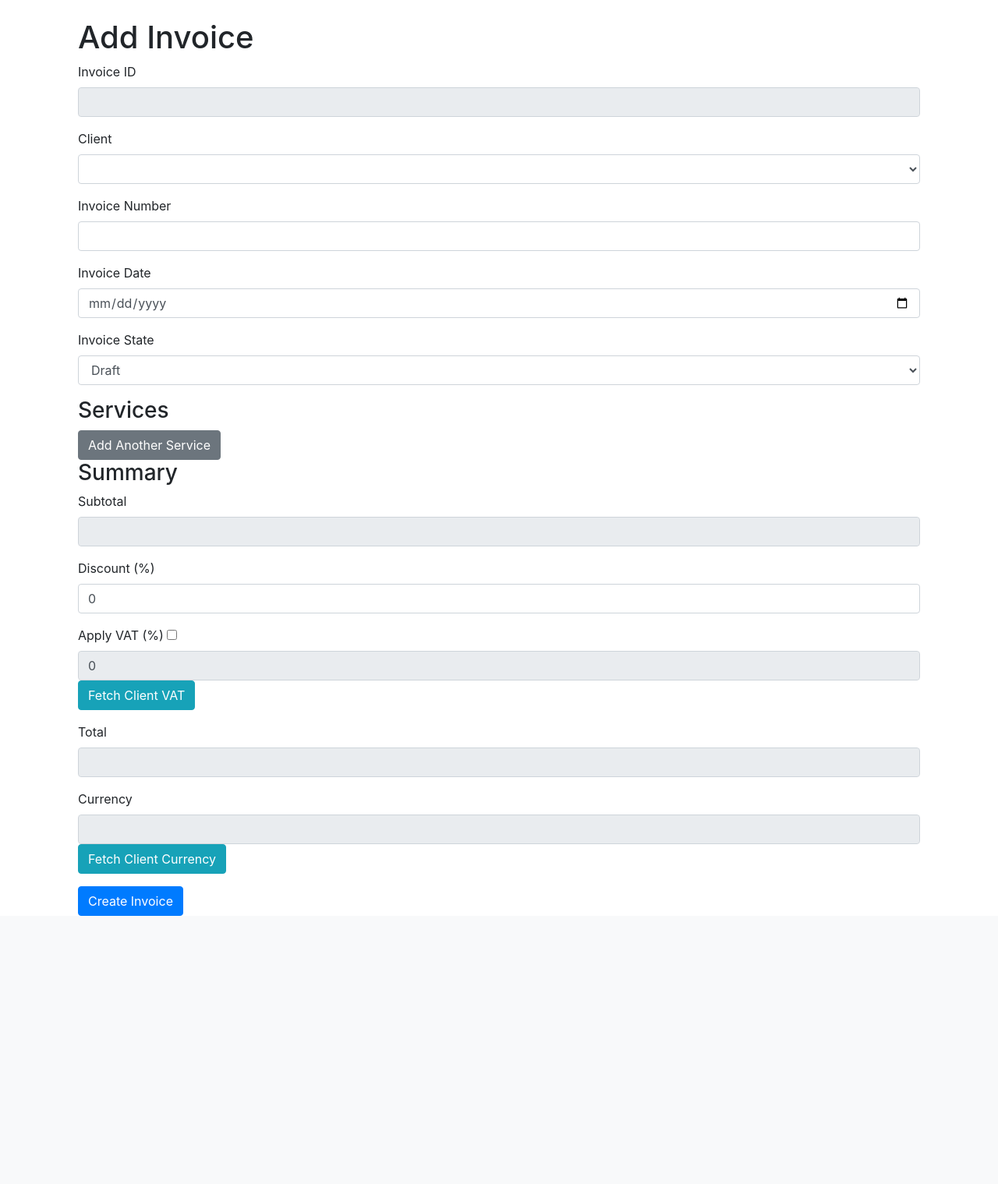
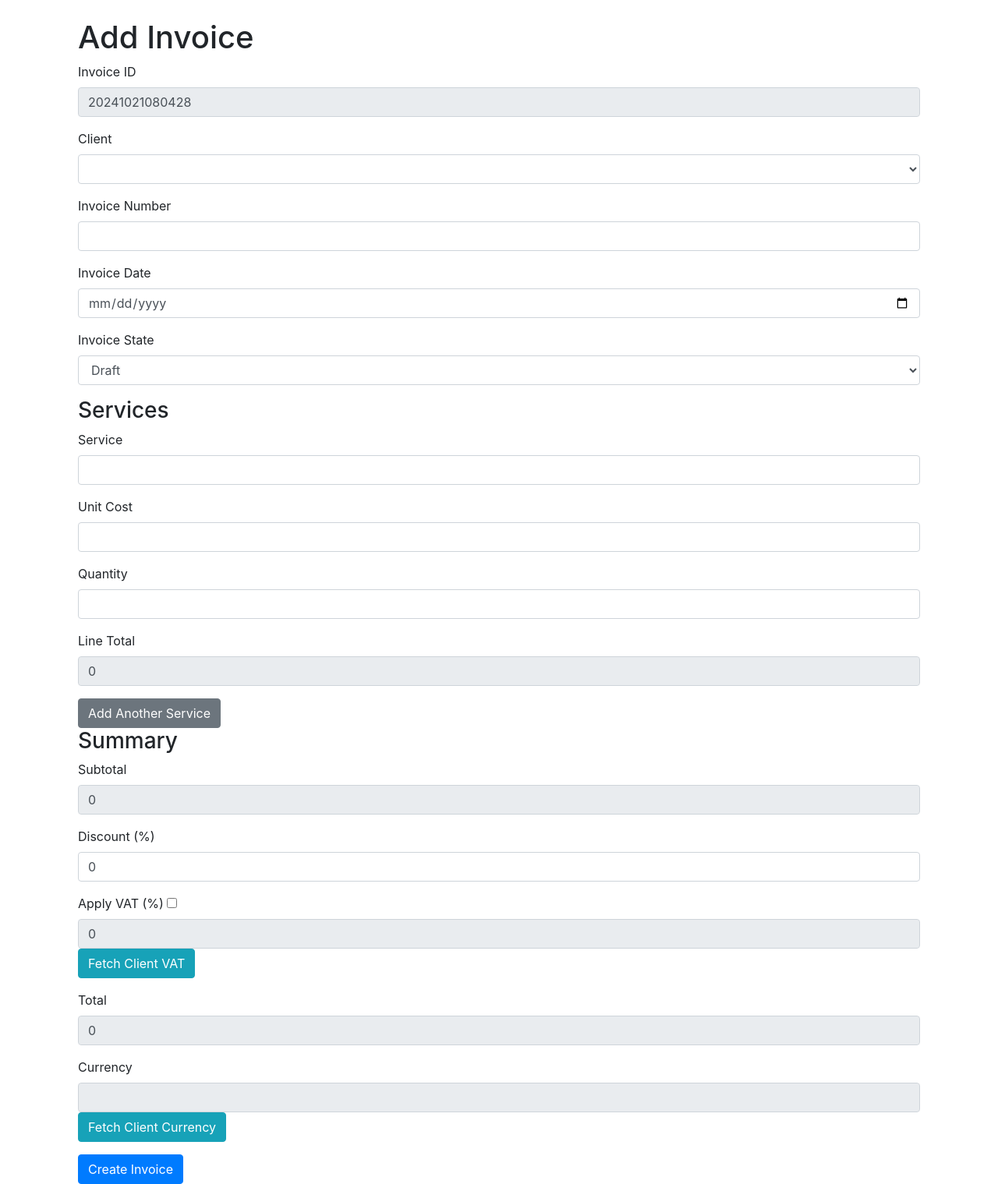
Before and after one commit to drfoehn/simple_invoice, a Flask app: page /add_invoice in a window 1280 px wide. Shown: the part 56-1575 px from the top of the page at 78% size. Before the commit the page ends 1231 px from the top, so only its background shows below. Run offline with Flask 3, Linux system fonts and the light colour scheme; data that the repository does not hold is empty; some libraries are stand-ins or nearby versions.

Commit message:
bugybugybugbug - corrected

```diff
--- a/app.py
+++ b/app.py
@@ -207,68 +207,38 @@ def add_invoice():
             vat_amount = total * (vat_percentage / 100)
             total += vat_amount  # Add VAT to total
 
-        # Check if editing an existing invoice
-        if invoice_id:
-            invoice = Invoice.query.get_or_404(invoice_id)
-            invoice.invoice_number = invoice_number
-            invoice.invoice_date = invoice_date
-            invoice.client_id = client_id
-            invoice.total = total
-            invoice.state = state
-            invoice.apply_vat = apply_vat
-            invoice.vat_percentage = vat_percentage
-            invoice.currency = currency
+        # Create a new invoice
+        new_invoice = Invoice(
+            invoice_id=invoice_id,  # Use the provided invoice_id
+            invoice_number=invoice_number,
+            invoice_date=invoice_date,
+            client_id=client_id,
+            total=total,
+            state=state,
+            apply_vat=apply_vat,
+            vat_percentage=vat_percentage,
+            currency=currency
+        )
+        db.session.add(new_invoice)
+        db.session.commit()  # Commit to save the invoice and get its ID
 
-            # Update services
-            InvoiceService.query.filter_by(invoice_id=invoice.id).delete()  # Remove old services
-            for service in services:
-                service.invoice_id = invoice.id  # Set the invoice_id for each service
-                db.session.add(service)
+        # Now that the invoice ID is available, set it for each service
+        for service in services:
+            service.invoice_id = new_invoice.id  # Set the invoice_id for each service
+            db.session.add(service)
 
-            db.session.commit()
-            flash("Invoice updated successfully!", "success")
-        else:
-            # Create a new invoice
-            new_invoice = Invoice(
-                invoice_number=invoice_number,
-                invoice_date=invoice_date,
-                client_id=client_id,
-                total=total,
-                state=state,
-                apply_vat=apply_vat,
-                vat_percentage=vat_percentage,
-                currency=currency
-            )
-            db.session.add(new_invoice)
-            db.session.commit()  # Commit to save the invoice and get its ID
-
-            # Now that the invoice ID is available, set it for each service
-            for service in services:
-                service.invoice_id = new_invoice.id  # Set the invoice_id for each service
-                db.session.add(service)
-
-            db.session.commit()
-            flash("Invoice added successfully!", "success")
-
+        db.session.commit()
+        flash("Invoice added successfully!", "success")
         return redirect(url_for('index'))
 
-    # Generate a unique invoice ID using the current date and time
-    invoice_id = datetime.now().strftime("%Y%m%d%H%M%S")  # Format: YYYYMMDDHHMMSS
+    # For adding a new invoice, generate a unique invoice ID
+    invoice_id = datetime.now().strftime("%Y%m%d%H%M%S")  # Generate a unique invoice ID
+    logging.debug(f"Generated Invoice ID: {invoice_id}")
     clients = Client.query.all()
 
     # Set default VAT percentage to 0 initially
     vat_percentage = 0
-
-    # Check if an invoice_id is provided for editing
-    if request.args.get('invoice_id'):
-        invoice = Invoice.query.get(request.args.get('invoice_id'))
-        if invoice:
-            # If the invoice exists, set the VAT percentage based on the client
-            vat_percentage = invoice.vat_percentage
-            return render_template('add_invoice.html', clients=clients, invoice=invoice, vat_percentage=vat_percentage)
-
-    # For adding a new invoice, pass None for the invoice variable
-    return render_template('add_invoice.html', clients=clients, invoice=None, vat_percentage=vat_percentage)
+    return render_template('add_invoice.html', clients=clients, invoice=None, vat_percentage=vat_percentage, invoice_id=invoice_id)
 
 @app.route('/client_invoices/<int:client_id>')
 def client_invoices(client_id):
@@ -351,20 +321,54 @@ def delete_invoice(invoice_id):
 
 @app.route('/edit_invoice/<int:invoice_id>', methods=['GET', 'POST'])
 def edit_invoice(invoice_id):
-    invoice = Invoice.query.get_or_404(invoice_id)
+    invoice = Invoice.query.get_or_404(invoice_id)  # Fetch the invoice by ID
+    logging.debug(f"fetched Invoice ID: {invoice_id}")
+    if request.method == 'POST':
+        # Handle form submission
+        invoice_number = request.form.get('invoice_number')
+        invoice_date_str = request.form.get('invoice_date')
+        client_id = request.form.get('client_id')
+        state = request.form.get('state')
+        discount = float(request.form.get('discount', 0))
+        apply_vat = request.form.get('apply_vat') == 'on'
+        vat_percentage = float(request.form.get('vat_percentage', 0))
+        currency = request.form.get('currency')  # Get currency
 
-    if request.method == 'POST':
-        # Update invoice details from the form
-        invoice.invoice_date = request.form['invoice_date']
-        invoice.total = request.form['total']
-        invoice.state = request.form['state']
-        # Add any other fields you want to edit
+        # Update invoice fields
+        invoice.invoice_number = invoice_number
+        invoice.invoice_date = datetime.strptime(invoice_date_str, '%Y-%m-%d').date()
+        invoice.client_id = client_id
+        invoice.state = state
+        invoice.discount = discount
+        invoice.apply_vat = apply_vat
+        invoice.vat_percentage = vat_percentage
+        invoice.currency = currency
 
-        db.session.commit()
-        flash('Invoice updated successfully!', 'success')
+        # Clear existing services and add updated ones
+        InvoiceService.query.filter_by(invoice_id=invoice.id).delete()  # Clear existing services
+        line_count = int(request.form.get('line_count', 0))
+        for i in range(line_count):
+            service = request.form.get(f'service_{i}')
+            unit_cost = request.form.get(f'unit_cost_{i}')
+            quantity = request.form.get(f'quantity_{i}')
+
+            # Create a new service entry
+            new_service = InvoiceService(
+                invoice_id=invoice.id,
+                service=service,
+                unit_cost=float(unit_cost),
+                quantity=int(quantity),
+                line_total=float(unit_cost) * int(quantity)
+            )
+            db.session.add(new_service)
+
+        db.session.commit()  # Commit changes to the database
+        flash("Invoice updated successfully!", "success")
         return redirect(url_for('index'))
 
-    return render_template('edit_invoice.html', invoice=invoice)
+    # For editing an existing invoice, pass the invoice data to the template
+    clients = Client.query.all()  # Fetch all clients for the dropdown
+    return render_template('add_invoice.html', clients=clients, invoice=invoice)
 
 # Language dictionaries
 LANGUAGES = {
--- /dev/null
+++ b/static/css/styles.css
@@ -0,0 +1,31 @@
+/* static/styles.css */
+
+@media print {
+    body {
+        width: 210mm; /* A4 width */
+        height: 297mm; /* A4 height */
+        font-size: 12pt; /* Adjust font size for printing */
+        margin: 0; /* Remove default margin */
+        padding: 20mm; /* Add padding for print */
+    }
+    .no-print {
+        display: none; /* Hide elements with class 'no-print' when printing */
+    }
+}
+
+.logo {
+    position: absolute;
+    top: 5mm; /* Adjust as needed */
+    right: 20mm; /* Adjust as needed */
+    max-width: 100px; /* Adjust size as needed */
+}
+
+.invoice_title,
+.client_details,
+.invoice_total{
+    padding-bottom: 2em;
+}
+
+.invoice_footer{
+    background-color: #f3f4f5;
+}
--- a/templates/add_invoice.html
+++ b/templates/add_invoice.html
@@ -6,10 +6,10 @@
 {% block content %}
 <div class="container mt-4">
     <h1>{{ 'Edit Invoice' if invoice else 'Add Invoice' }}</h1>
-    <form method="POST" action="{{ url_for('add_invoice') }}" id="invoice-form">
+    <form method="POST" action="{{ url_for('edit_invoice', invoice_id=invoice.id) if invoice else url_for('add_invoice') }}" id="invoice-form">
         <div class="form-group">
             <label for="invoice_id">Invoice ID</label>
-            <input type="text" class="form-control" id="invoice_id" name="invoice_id" value="{{ invoice.id if invoice else invoice_id }}" readonly>
+            <input type="text" class="form-control" id="invoice_id" name="invoice_id" value="{{ invoice_id }}" readonly>
         </div>
         <div class="form-group">
             <label for="client_id">Client</label>
@@ -40,7 +40,8 @@
 
         <h3>Services</h3>
         <div id="services-container">
-            {% for service in invoice.services if invoice %}
+            {% if invoice %}
+                {% for service in invoice.services %}
                 <div class="service-line">
                     <div class="form-group">
                         <label for="service_{{ loop.index0 }}">Service</label>
@@ -60,6 +61,26 @@
                     </div>
                 </div>
                 {% endfor %}
+            {% else %}
+                <div class="service-line">
+                    <div class="form-group">
+                        <label for="service_0">Service</label>
+                        <input type="text" class="form-control" name="service_0" required>
+                    </div>
+                    <div class="form-group">
+                        <label for="unit_cost_0">Unit Cost</label>
+                        <input type="number" class="form-control" name="unit_cost_0" step="0.01" required>
+                    </div>
+                    <div class="form-group">
+                        <label for="quantity_0">Quantity</label>
+                        <input type="number" class="form-control" name="quantity_0" required>
+                    </div>
+                    <div class="form-group">
+                        <label for="line_total_0">Line Total</label>
+                        <input type="number" class="form-control" name="line_total_0" readonly>
+                    </div>
+                </div>
+            {% endif %}
         </div>
         <button type="button" class="btn btn-secondary" id="add-service">Add Another Service</button>
 
@@ -74,8 +95,8 @@
         </div>
         <div class="form-group">
             <label for="vat">Apply VAT (%)</label>
-            <input type="checkbox" id="apply_vat" name="apply_vat">
-            <input type="number" class="form-control" id="vat_percentage" name="vat_percentage" value="{{ vat_percentage }}" disabled>
+            <input type="checkbox" id="apply_vat" name="apply_vat" {% if invoice and invoice.apply_vat %}checked{% endif %}>
+            <input type="number" class="form-control" id="vat_percentage" name="vat_percentage" value="{{ invoice.vat_percentage if invoice else 0 }}" disabled>
             <button type="button" class="btn btn-info" id="fetch_vat">Fetch Client VAT</button>
         </div>
         <div class="form-group">
@@ -93,7 +114,42 @@
 </div>
 
 <script>
-    let lineCount = 1;
+    let lineCount = {{ invoice.services|length if invoice else 1 }};
+
+    // Function to calculate totals
+    function calculateTotals() {
+        let subtotal = 0;
+        for (let i = 0; i < lineCount; i++) {
+            const unitCost = parseFloat(document.querySelector(`input[name="unit_cost_${i}"]`)?.value) || 0;
+            const quantity = parseInt(document.querySelector(`input[name="quantity_${i}"]`)?.value) || 0;
+            const lineTotal = unitCost * quantity;
+            document.querySelector(`input[name="line_total_${i}"]`).value = lineTotal;
+            subtotal += lineTotal;
+        }
+        document.getElementById('subtotal').value = subtotal;
+
+        const discount = parseFloat(document.getElementById('discount').value) || 0;
+        const total = subtotal - (subtotal * (discount / 100));
+
+        // Check if VAT should be applied
+        const applyVAT = document.getElementById('apply_vat').checked;
+        const vatPercentage = parseFloat(document.getElementById('vat_percentage').value) || 0;
+
+        if (applyVAT) {
+            const vatAmount = (total * (vatPercentage / 100));
+            document.getElementById('total').value = total + vatAmount; // Add VAT to total
+        } else {
+            document.getElementById('total').value = total; // No VAT
+        }
+    }
+
+    // Initial calculation on page load
+    calculateTotals();
+
+    // Event listeners for input changes
+    document.getElementById('invoice-form').addEventListener('input', function() {
+        calculateTotals();
+    });
 
     document.getElementById('add-service').addEventListener('click', function() {
         const container = document.getElementById('services-container');
@@ -122,38 +178,6 @@
         document.getElementById('line_count').value = lineCount;
     });
 
-    document.getElementById('client_id').addEventListener('change', function() {
-        const selectedClientId = this.value;
-        // Redirect to the add_invoice route with the selected client ID
-        window.location.href = `{{ url_for('add_invoice') }}?client_id=${selectedClientId}`;
-    });
-
-    document.getElementById('invoice-form').addEventListener('input', function() {
-        let subtotal = 0;
-        for (let i = 0; i < lineCount; i++) {
-            const unitCost = parseFloat(document.querySelector(`input[name="unit_cost_${i}"]`)?.value) || 0;
-            const quantity = parseInt(document.querySelector(`input[name="quantity_${i}"]`)?.value) || 0;
-            const lineTotal = unitCost * quantity;
-            document.querySelector(`input[name="line_total_${i}"]`).value = lineTotal;
-            subtotal += lineTotal;
-        }
-        document.getElementById('subtotal').value = subtotal;
-
-        const discount = parseFloat(document.getElementById('discount').value) || 0;
-        const total = subtotal - (subtotal * (discount / 100));
-
-        // Check if VAT should be applied
-        const applyVAT = document.getElementById('apply_vat').checked;
-        const vatPercentage = parseFloat(document.getElementById('vat_percentage').value) || 0;
-
-        if (applyVAT) {
-            const vatAmount = (total * (vatPercentage / 100));
-            document.getElementById('total').value = total + vatAmount; // Add VAT to total
-        } else {
-            document.getElementById('total').value = total; // No VAT
-        }
-    });
-
     // Enable VAT percentage input when checkbox is checked
     document.getElementById('apply_vat').addEventListener('change', function() {
         document.getElementById('vat_percentage').disabled = !this.checked;
@@ -172,6 +196,4 @@
     });
 </script>
 
-
-
 {% endblock %}
--- a/templates/base.html
+++ b/templates/base.html
@@ -5,6 +5,7 @@
     <meta charset="UTF-8">
     <meta name="viewport" content="width=device-width, initial-scale=1.0">
     <title>{% block title %}Invoicing App{% endblock %}</title>
+    <link rel="stylesheet" href="{{ url_for('static', filename='css/styles.css') }}">
     <link rel="stylesheet" href="https://stackpath.bootstrapcdn.com/bootstrap/4.5.2/css/bootstrap.min.css">
     <!-- Include DataTables CSS and JS -->
     <link rel="stylesheet" href="https://cdn.datatables.net/1.11.5/css/jquery.dataTables.min.css">
--- a/templates/index.html
+++ b/templates/index.html
@@ -42,7 +42,7 @@
                         <form method="POST" action="{{ url_for('delete_invoice', invoice_id=invoice.id) }}" style="display:inline;" onsubmit="return confirm('Are you sure you want to delete this invoice?');">
                             <button type="submit" class="btn btn-danger">Delete</button>
                         </form>
-                        <a href="{{ url_for('add_invoice') }}?invoice_id={{ invoice.id }}" class="btn btn-warning">Edit</a> <!-- Updated Edit button -->
+                        <a href="{{ url_for('edit_invoice', invoice_id=invoice.id) }}" class="btn btn-primary">Edit</a>
                     </td>
                 </tr>
             {% endfor %}
```
Also changed, not shown: templates/print_invoice.html (+19 -26 lines), static/img/logo_persona1.png (added), static/styles.css (deleted). Lines whose indentation alone changed are shown as unchanged.
